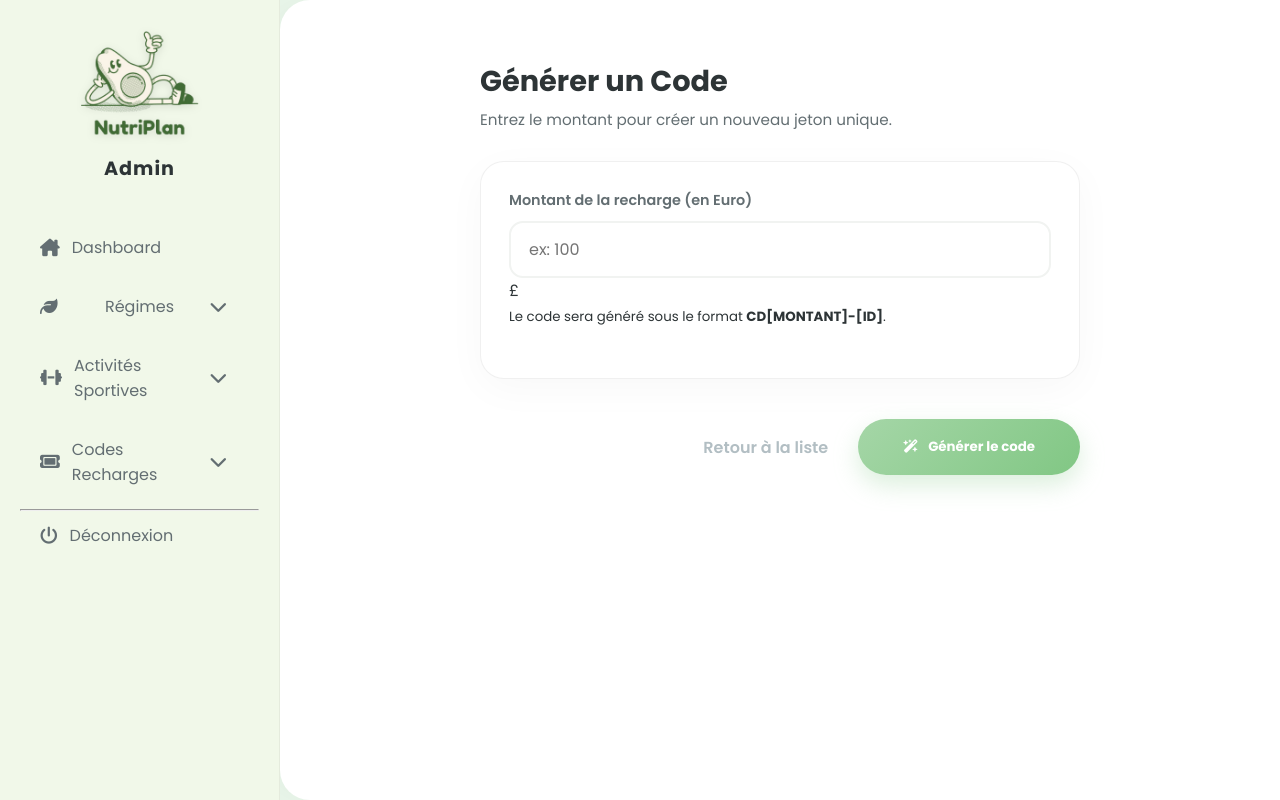
After one commit to Manouu200/PROJET-S4, a CodeIgniter 4 app: the page made by app/Views/admin/codes/create.php in a window 1280 px wide. The commit adds this page. Run offline with PHP 8.4 and a stand-in for CodeIgniter, Linux system fonts and the light colour scheme; the template is opened without the code that fills it, so the values that code supplies are empty; some libraries are stand-ins or nearby versions.

Commit message:
CRUD codes recharges

```diff
--- /dev/null
+++ b/app/Views/admin/codes/create.php
@@ -0,0 +1,34 @@
+a<?= $this->extend('admin/layout/main') ?>
+
+<?= $this->section('content') ?>
+<div class="admin-page-content" style="max-width: 600px;">
+    <div class="dashboard-header animate-fade-in">
+        <h1> Générer un Code</h1>
+        <p class="subtitle">Entrez le montant pour créer un nouveau jeton unique.</p>
+    </div>
+
+    <form action="<?= base_url('admin/codes/store') ?>" method="POST" class="pastel-form mt-20">
+        <div class="card glass-card">
+            <div class="card-body">
+                <div class="form-group">
+                    <label for="montant">Montant de la recharge (en Euro)</label>
+                    <div class="input-with-hint">
+                        <input type="number" id="montant" name="montant" placeholder="ex: 100" min="1" required>
+                        <span class="hint-badge">£</span>
+                    </div>
+                    <small class="helper-text">
+                        Le code sera généré sous le format <strong>CD[MONTANT]-[ID]</strong>.
+                    </small>
+                </div>
+            </div>
+        </div>
+
+        <div class="form-footer-actions">
+            <a href="<?= base_url('admin/codes') ?>" class="btn-cancel">Retour à la liste</a>
+            <button type="submit" class="btn-submit-gradient">
+                <i class="fa-solid fa-wand-magic-sparkles"></i> Générer le code
+            </button>
+        </div>
+    </form>
+</div>
+<?= $this->endSection() ?>
--- a/app/Views/admin/layout/main.php
+++ b/app/Views/admin/layout/main.php
@@ -55,21 +55,35 @@
                         <ul class="submenu">
                             <li>
                                 <a href="<?= base_url('admin/sports') ?>" class="<?= (uri_string() == 'admin/sports') ? 'sub-active' : '' ?>">
-                                    <i class="fa-solid fa-person-running"></i> Liste activités sportives
+                                    <i class="fa-solid fa-person-running"></i> Liste activités
                                 </a>
                             </li>
                             <li>
                                 <a href="<?= base_url('admin/sports/create') ?>" class="<?= (uri_string() == 'admin/sports/create') ? 'sub-active' : '' ?>">
-                                    <i class="fa-solid fa-plus"></i> Ajouter activité sportive
+                                    <i class="fa-solid fa-plus"></i> Ajouter activité
                                 </a>
                             </li>
                         </ul>
                     </li>
 
-                    <li>
-                        <a href="<?= base_url('admin/codes') ?>" class="<?= (uri_string() == 'admin/codes') ? 'active' : '' ?>">
-                            <i class="fa-solid fa-ticket"></i> Valider Codes
+                    <li class="has-submenu <?= (strpos(uri_string(), 'admin/codes') !== false) ? 'open' : '' ?>">
+                        <a href="javascript:void(0)" class="submenu-toggle <?= (strpos(uri_string(), 'admin/codes') !== false) ? 'active' : '' ?>">
+                            <i class="fa-solid fa-ticket"></i>
+                            <span>Codes Recharges</span>
+                            <i class="fa-solid fa-chevron-down arrow"></i>
                         </a>
+                        <ul class="submenu">
+                            <li>
+                                <a href="<?= base_url('admin/codes') ?>" class="<?= (uri_string() == 'admin/codes') ? 'sub-active' : '' ?>">
+                                    <i class="fa-solid fa-list-check"></i> État des codes
+                                </a>
+                            </li>
+                            <li>
+                                <a href="<?= base_url('admin/codes/create') ?>" class="<?= (uri_string() == 'admin/codes/create') ? 'sub-active' : '' ?>">
+                                    <i class="fa-solid fa-wand-magic-sparkles"></i> Générer codes
+                                </a>
+                            </li>
+                        </ul>
                     </li>
 
                     <hr class="nav-separator">
```
Also changed, not shown: app/Config/Routes.php (+7 -0 lines), app/Controllers/AdminController.php (+10 -1 lines), app/Controllers/CodeRechargeController.php (added, +61 -0 lines), app/Models/CodeRechargeModel.php (+16 -0 lines), app/Views/admin/codes/index.php (added, +80 -0 lines), app/Views/admin/dashboard.php (+57 -11 lines).
